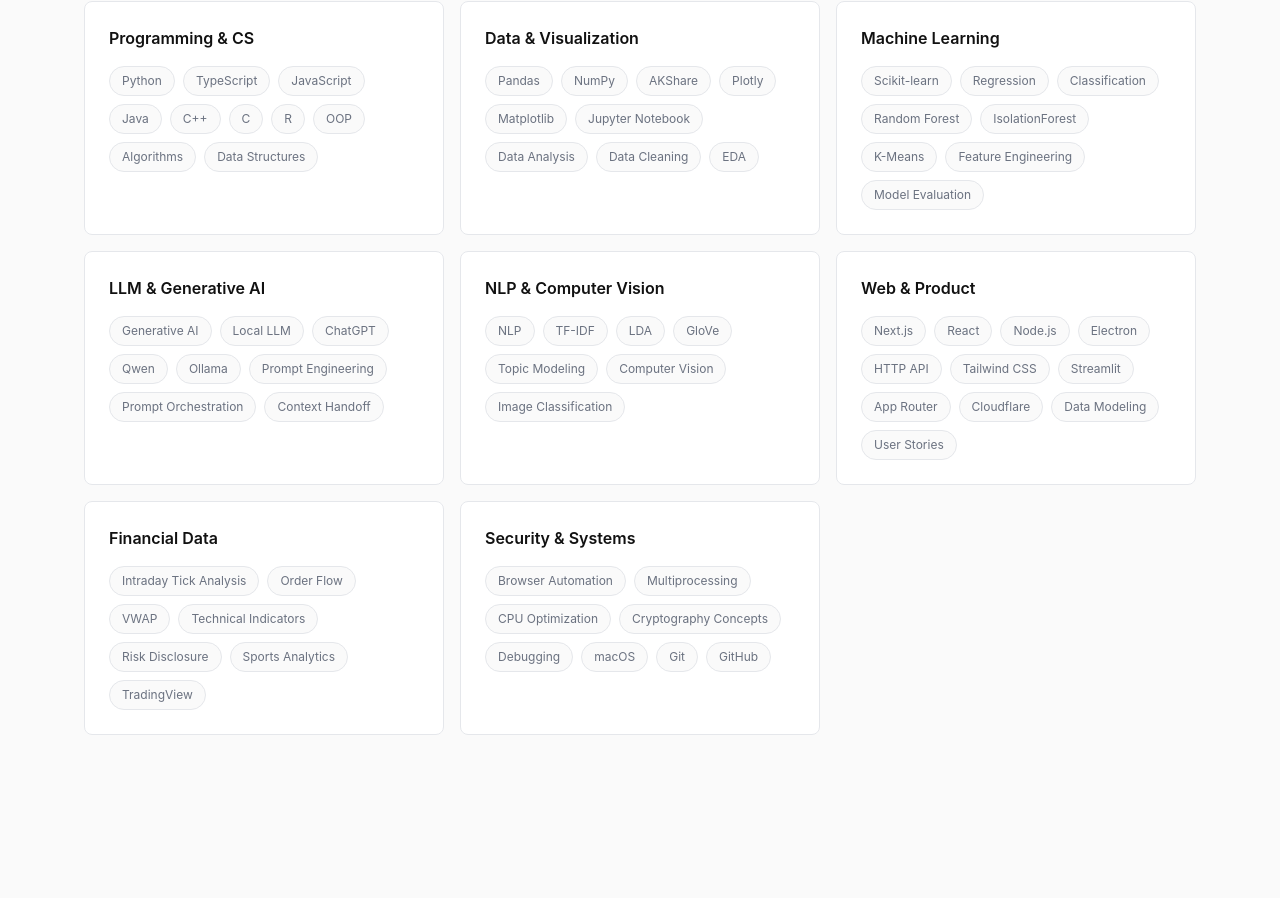
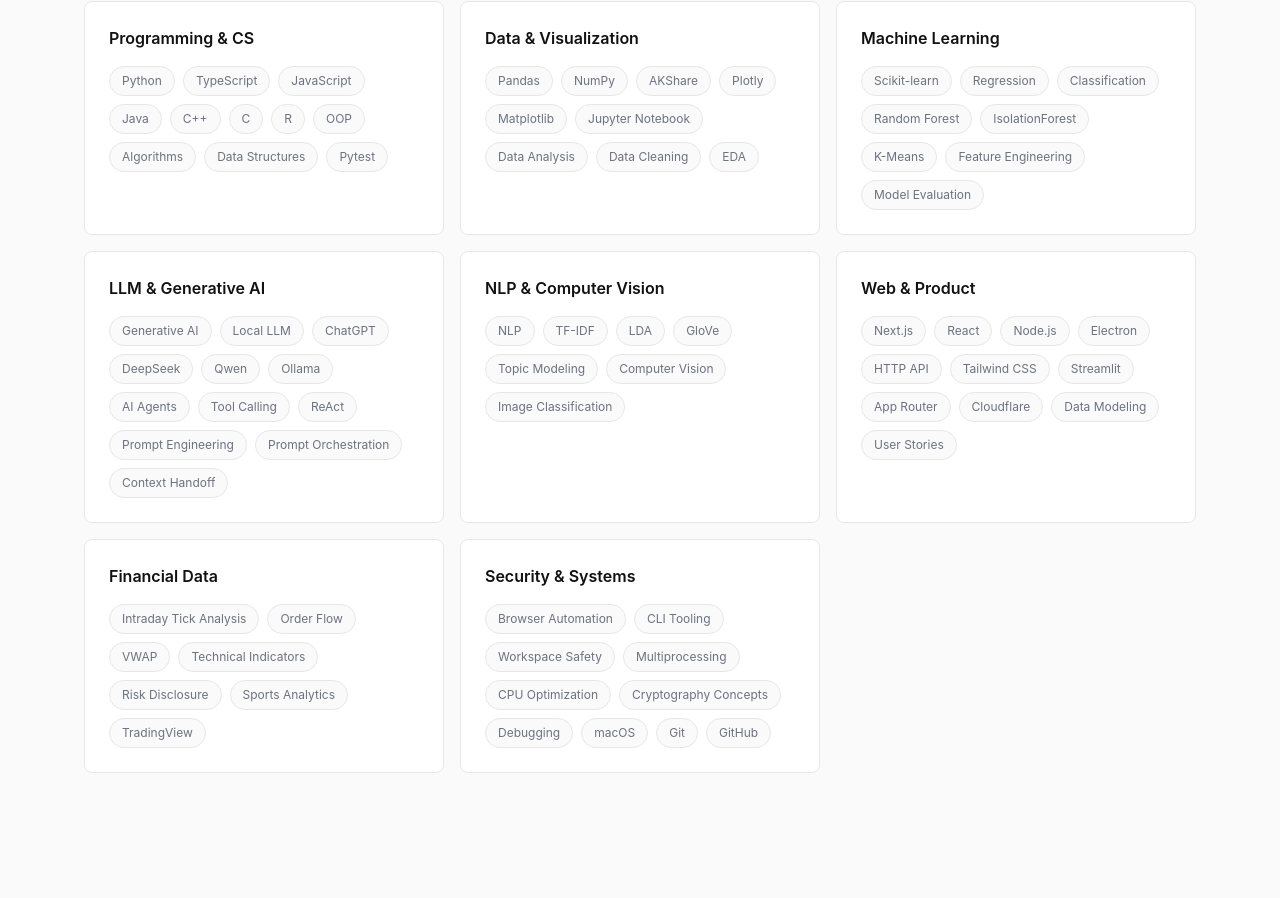
Before and after one commit to Asdzzyandzzy/ZiyangZhou_me_Website, a Next.js app: page / in a window 1280 px wide. Shown: the part 2957-3855 px from the top of the page. Built offline with nearby package versions, Linux system fonts and the light colour scheme.

Commit message:
Update skills for coding agent project

```diff
--- a/content/skills.ts
+++ b/content/skills.ts
@@ -8,7 +8,7 @@
 export const skillGroups: SkillGroup[] = [
   {
     title: { en: "Programming & CS", zh: "编程与计算机基础" },
-    items: ["Python", "TypeScript", "JavaScript", "Java", "C++", "C", "R", "OOP", "Algorithms", "Data Structures"]
+    items: ["Python", "TypeScript", "JavaScript", "Java", "C++", "C", "R", "OOP", "Algorithms", "Data Structures", "Pytest"]
   },
   {
     title: { en: "Data & Visualization", zh: "数据与可视化" },
@@ -33,8 +33,12 @@
       "Generative AI",
       "Local LLM",
       "ChatGPT",
+      "DeepSeek",
       "Qwen",
       "Ollama",
+      "AI Agents",
+      "Tool Calling",
+      "ReAct",
       "Prompt Engineering",
       "Prompt Orchestration",
       "Context Handoff"
@@ -62,6 +66,6 @@
   },
   {
     title: { en: "Security & Systems", zh: "安全与系统" },
-    items: ["Browser Automation", "Multiprocessing", "CPU Optimization", "Cryptography Concepts", "Debugging", "macOS", "Git", "GitHub"]
+    items: ["Browser Automation", "CLI Tooling", "Workspace Safety", "Multiprocessing", "CPU Optimization", "Cryptography Concepts", "Debugging", "macOS", "Git", "GitHub"]
   }
 ];
```
